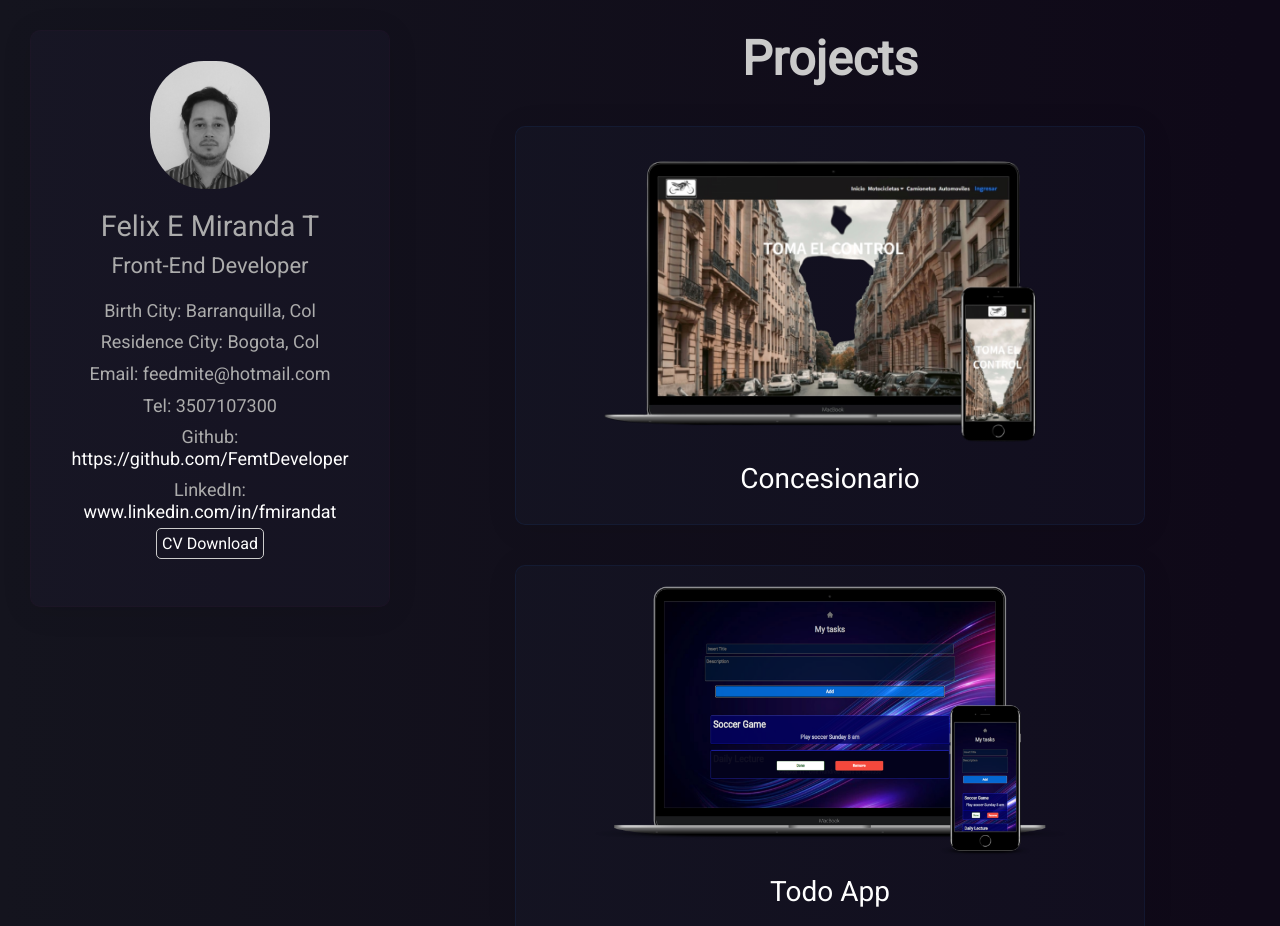
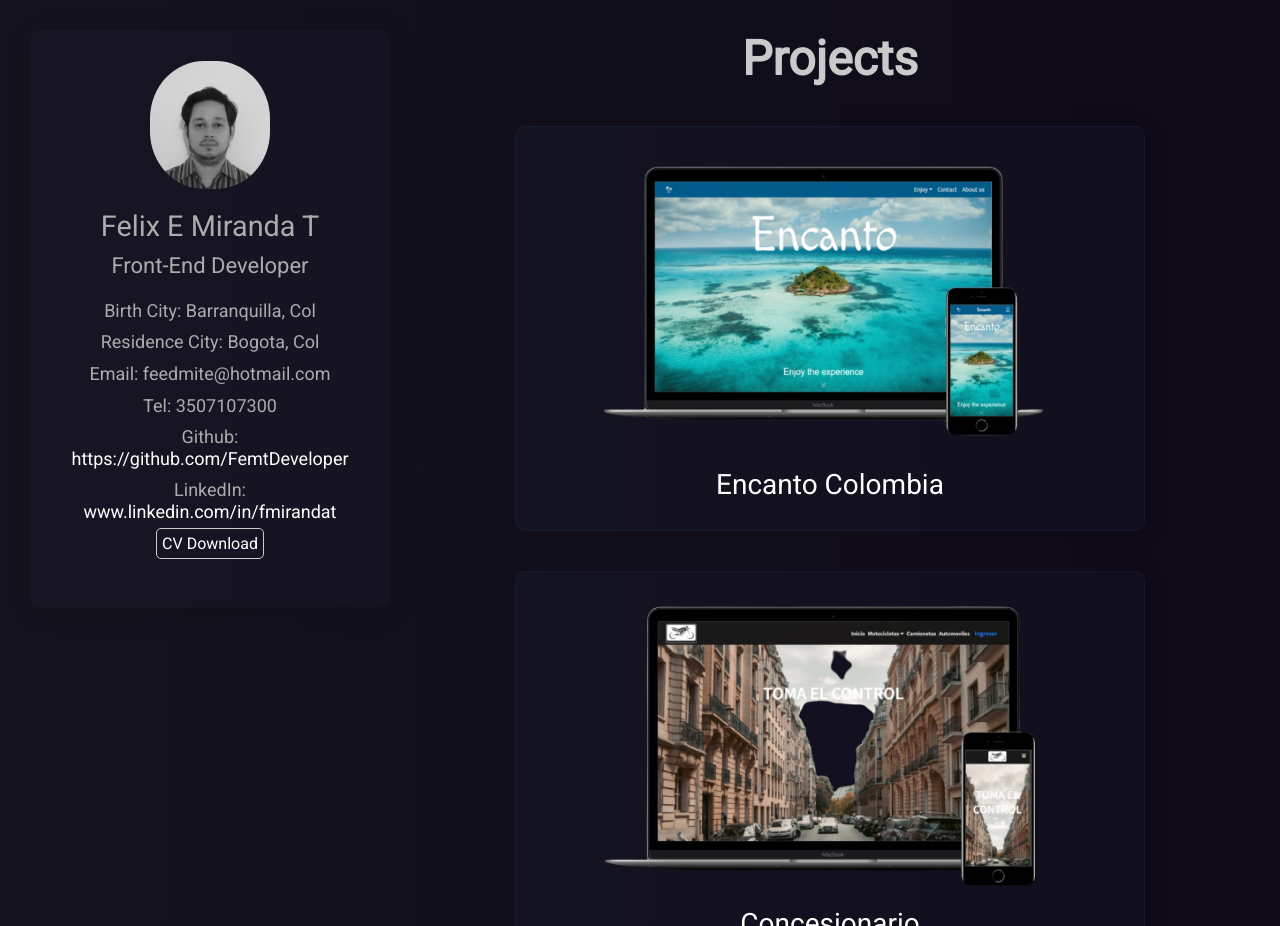
Before and after one commit to FemtDeveloper/my-portfolio, a React (Vite) app: page / in a window 1280 px wide. Shown: the part 800-1726 px from the top of the page. Built offline with nearby package versions, Linux system fonts and the light colour scheme.

Commit message:
encanto added

```diff
--- a/src/components/ProjectLinks.jsx
+++ b/src/components/ProjectLinks.jsx
@@ -6,6 +6,7 @@ import todoApp from "./../imgs/todoapp.jpg";
 import calculadora from "./../imgs/calculadora.png";
 import pokemon from "./../imgs/mockup-pokemon.png";
 import countries from "./../imgs/countries.png";
+import encanto from "./../imgs/encanto.png";
 
 import "./ProjectLinks.css";
 
@@ -14,6 +15,12 @@ const ProjectLinks = () => {
     <>
       <h1>Projects</h1>
       <div className="projects-container">
+        <a href="https://www.encantocolombia.co/" target="_blank">
+          <motion.article whileHover={{ scale: 1.05 }}>
+            <img src={encanto} alt="" />
+            <h3>Encanto Colombia</h3>
+          </motion.article>
+        </a>
         <a
           href="https://concesionario-8uow2.ondigitalocean.app/"
           target="_blank"
```
Also changed, not shown: src/imgs/encanto.png (added).
